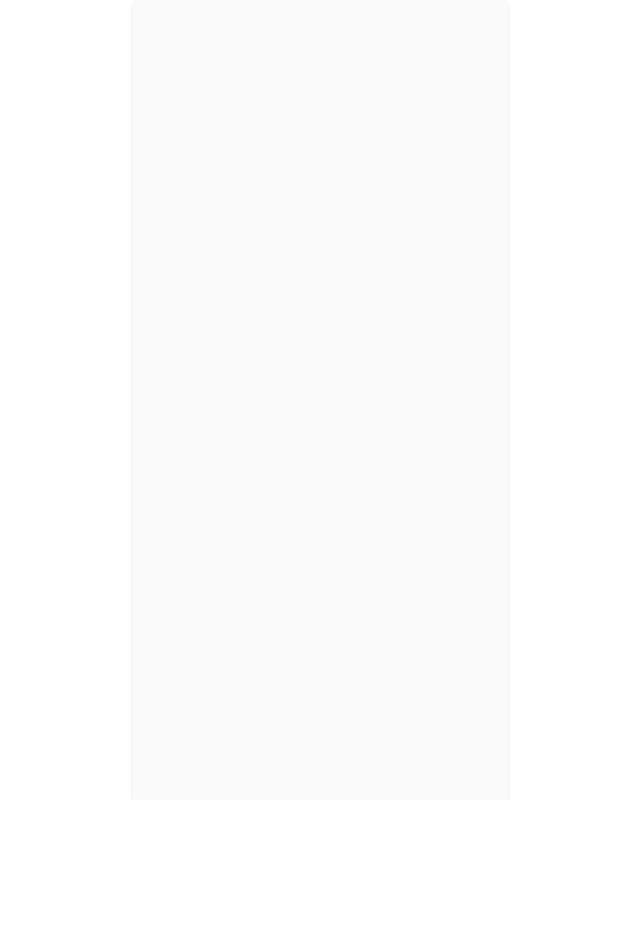
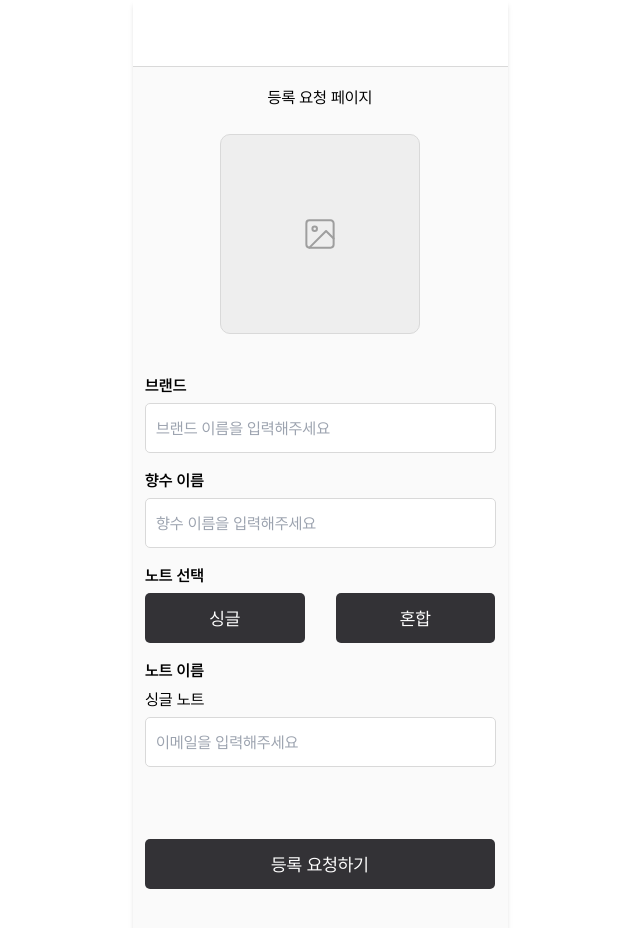
Before and after one commit to wnso-kim/perfumepedia-mobile-frontend, a React (Create React App) app: page /manager/request-list/add in a window 1280 px wide. Before the commit this address had no page. Shown: the top 928 px of the page, without its empty margins (320-960 px from the left). Before the commit the page ends 800 px from the top, so only its background shows below. Built offline with nearby package versions, Linux system fonts and the light colour scheme.

Commit message:
💄 : 등록 요청 페이지 디자인

```diff
--- a/src/App.js
+++ b/src/App.js
@@ -3,17 +3,25 @@ import Main from "./page/Main";
 import Test from "./page/Test";
 import Manager from "./page/Manager";
 import RequestList from "./page/RequestList";
+import RequestAdd from "./page/RequestAdd";
+import RequestRemove from "./page/RequestRemove";
+import RequestEdit from "./page/RequestEdit";
 
 function App() {
   return (
-    <div className="max-w-[375px] h-screen mx-auto bg-gray-fa shadow-md">
+    <div className="max-w-[375px] min-h-screen mx-auto bg-gray-fa shadow-md">
       <BrowserRouter>
         <Routes>
           <Route path="/" element={<Main />} />
           <Route path="test" element={<Test />} />
           <Route path="manager">
             <Route index element={<Manager />} />
-            <Route path="request-list" element={<RequestList />} />
+            <Route path="request-list">
+              <Route index element={<RequestList />} />
+              <Route path="add" element={<RequestAdd />} />
+              <Route path="remove" element={<RequestRemove />} />
+              <Route path="edit" element={<RequestEdit />} />
+            </Route>
           </Route>
         </Routes>
       </BrowserRouter>
--- /dev/null
+++ b/src/page/RequestAdd.jsx
@@ -0,0 +1,72 @@
+import { useForm } from "react-hook-form";
+import Header from "../components/common/Header";
+import Input from "../components/common/Input";
+import Button from "../components/common/Button";
+import imageIcon from "../asset/icon/imageIcon.svg";
+
+const RequestAdd = () => {
+  const {
+    register,
+    handleSubmit,
+    formState: { errors },
+  } = useForm();
+
+  const onSubmit = (data) => {
+    console.log(data);
+  };
+
+  return (
+    <>
+      <Header />
+      <main className="flex flex-col justify-center items-center">
+        <h1 className="text-20 mt-[1.9rem] mb-[2.4rem]">등록 요청 페이지</h1>
+        <div className="w-[20rem] h-[20rem] border border-solid border-gray-d9 rounded-[1rem] bg-gray-ee flex justify-center items-center">
+          <img src={imageIcon} alt="이미지 아이콘" />
+        </div>
+        <form className="w-[35rem] mt-[4rem] mb-[8rem]" onSubmit={handleSubmit(onSubmit)}>
+          <section className="mb-[1.6rem]">
+            <Input
+              labelClassName="font-semibold"
+              label="브랜드"
+              name="brand"
+              placeholder="브랜드 이름을 입력해주세요"
+              register={register}
+              error={errors.username}
+            />
+          </section>
+          <section className="mb-[1.6rem]">
+            <Input
+              labelClassName="font-semibold"
+              label="향수 이름"
+              name="perfume"
+              placeholder="향수 이름을 입력해주세요"
+              register={register}
+              error={errors.username}
+            />
+          </section>
+          <section className="mb-[1.6rem]">
+            <p className="text-16 font-semibold mb-2">노트 선택</p>
+            <div className="flex justify-center items-center gap-[3.1rem]">
+              <Button id="default">싱글</Button>
+              <Button id="default">혼합</Button>
+            </div>
+          </section>
+          <section className="mb-[7.2rem]">
+            <p className="text-16 font-semibold mb-2">노트 이름</p>
+            <Input
+              label="싱글 노트"
+              name="single"
+              placeholder="이메일을 입력해주세요"
+              register={register}
+              error={errors.username}
+            />
+          </section>
+          <Button id="submit" type="submit" className="w-[35rem]">
+            등록 요청하기
+          </Button>
+        </form>
+      </main>
+    </>
+  );
+};
+export default RequestAdd;
--- a/tailwind.config.js
+++ b/tailwind.config.js
@@ -13,6 +13,7 @@ module.exports = {
           33: "#333236",
           a6: "#A6A6A6",
           fa: "#FAFAFA",
+          ee: "#EEEEEE",
         },
       },
     },
```
Also changed, not shown: src/asset/icon/imageIcon.svg (added).
